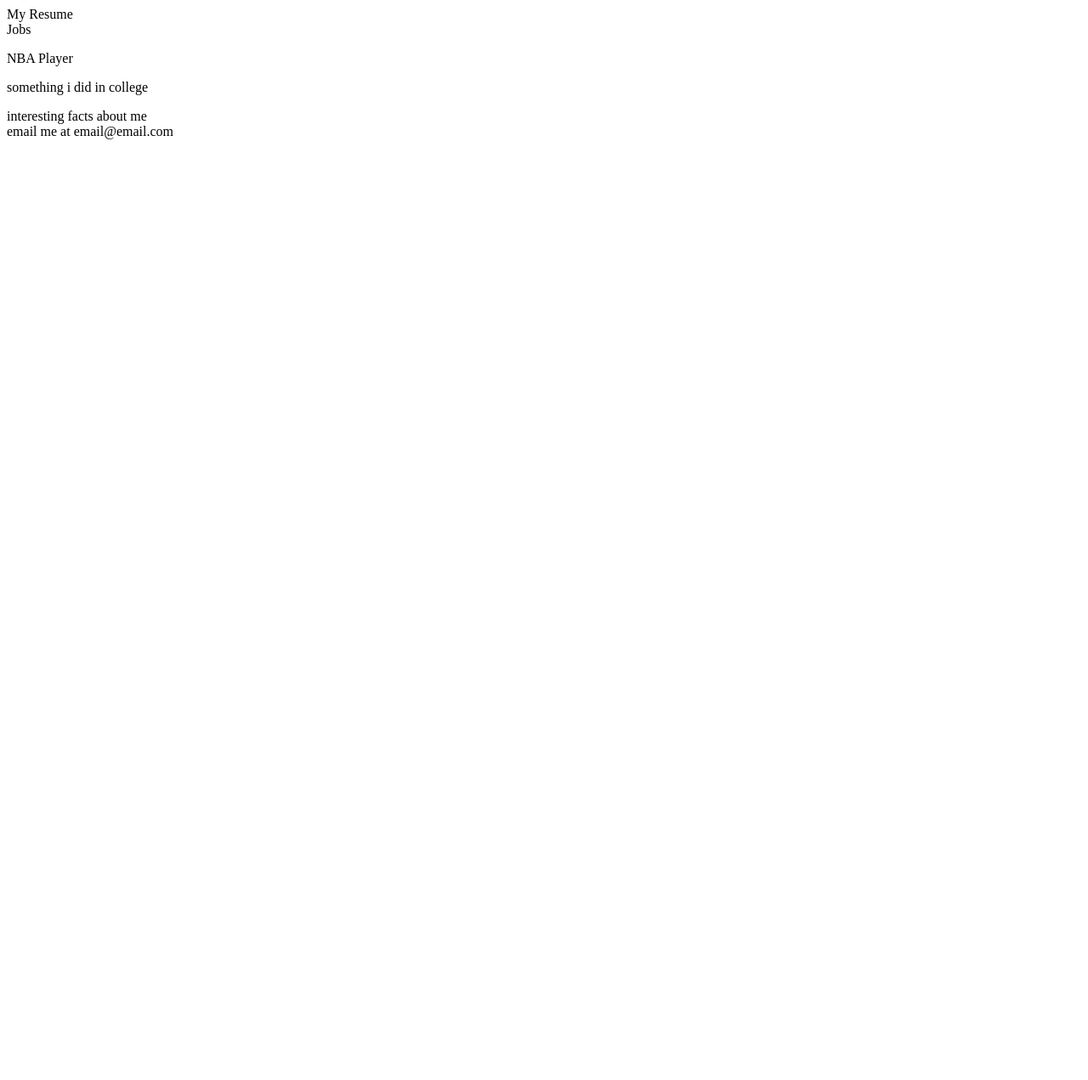
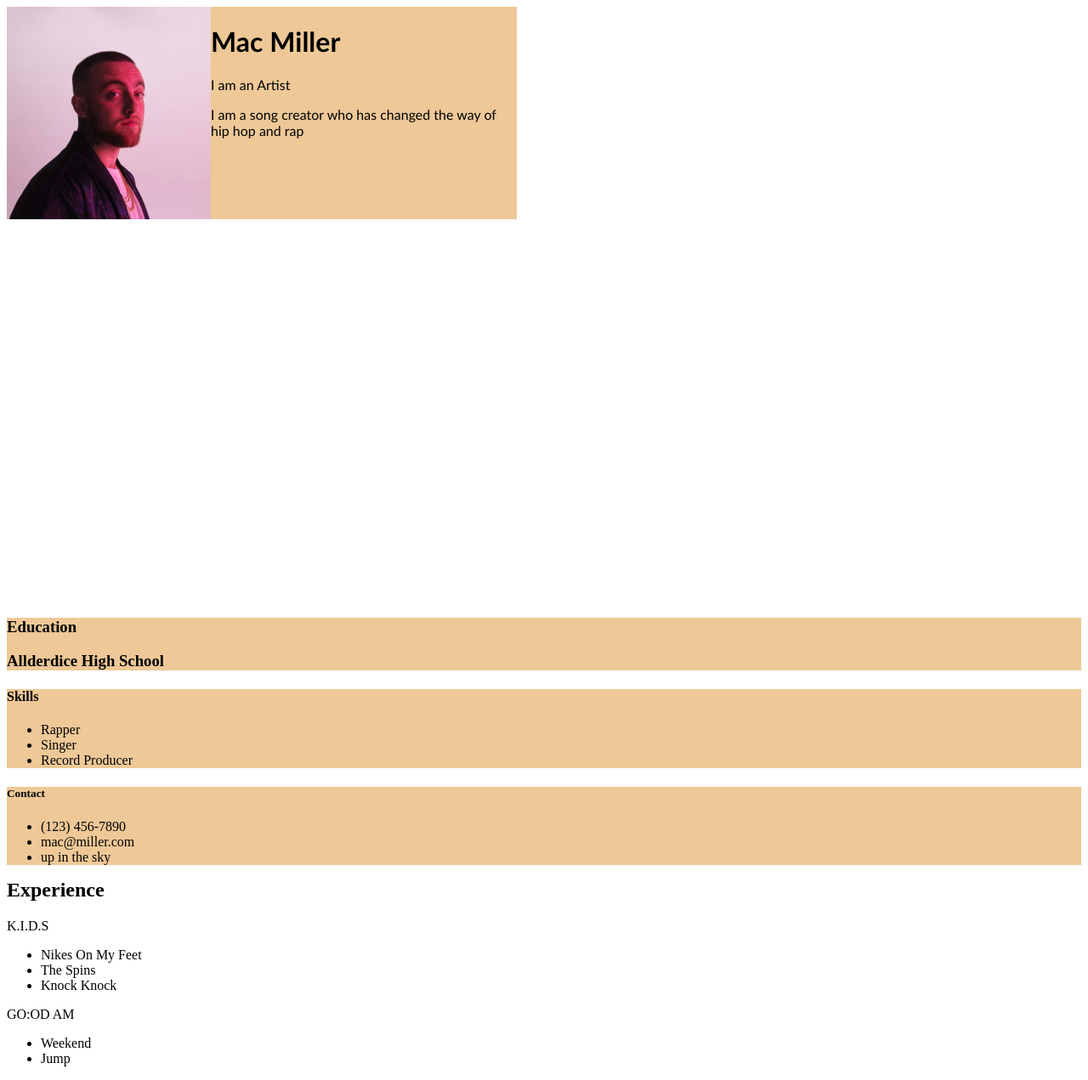
Before and after one commit to JakeBandy/ACA_web101_Jake_Bandy, a plain HTML site: page resume.html in a window 1280 px wide. Shown: the whole page at 85% size. Before the commit the page ends 800 px from the top, so only its background shows below. Drawn offline with Linux system fonts and the light colour scheme.

Commit message:
Finished

```diff
--- a/resume-styles.css
+++ b/resume-styles.css
@@ -0,0 +1,61 @@
+
+.grid-container
+{
+    height: 700px;
+    width: 600px;
+    display: grid;
+    grid-template-columns: 40% 60%;
+    grid-template-rows: 250px 50px 50px 50px 100px 100px 100px;
+    font-family:'Gill Sans', 'Gill Sans MT', Calibri, 'Trebuchet MS', sans-serif;
+
+
+
+}
+.about
+{
+    grid-column: 1/2;
+    grid-row: 1/2;
+    background-image: url("MacMiller.jpg");
+    background-position: center;
+    background-size: cover;
+}
+
+
+
+ header
+ {
+
+    grid-column: 2/3;
+    background-color: #eec897;
+    }
+
+.experience{
+
+    grid-column: 2/3;
+    grid-row: 2/-1;
+    margin-top: 1%;
+}
+
+.education{
+    grid-column: 1/2;
+    grid-row: 2/4;
+    background-color: #eec897;
+}
+.skills{
+    grid-row: 4/6;
+    background-color: #eec897;
+}
+.contacts{
+    grid-row: 6/8;
+     background-color: #eec897;
+}
+.experience,.education,.contact,.skills{
+    color:black;
+}
+.where{
+    font-size: small;
+    margin-top: 1px;
+}
+h1{
+    color:black;
+}
--- a/resume.html
+++ b/resume.html
@@ -1,20 +1,61 @@
+<!DOCTYPE html>
 <html lang="en">
 <head>
     <meta charset="UTF-8">
     <meta http-equiv="X-UA-Compatible" content="IE=edge">
     <meta name="viewport" content="width=device-width, initial-scale=1.0">
-        <title>Document</title>
-        <link rel="stylesheet" href="./resume-styles.css">
+    <title>Resume</title>
+    <link rel="stylesheet" href="resume-styles.css">
 </head>
 <body>
-        <header>My Resume</header>
-            <section>Jobs
-            <p>NBA Player</p>
-        </section>
-        <article>
-            <p>something i did in college</p>
-        </article>
-        <aside>interesting facts about me</aside>
-        <footer>email me at email@email.com</footer>
+    <div class='grid-container'>
+        <header>
+            <h1>Mac Miller</h1>
+            <p class="title">I am an Artist</p>
+            <p class="desc">I am a song creator who has changed the way of hip hop and rap</p>
+
+        </header>
+
+        <div class="about"></div>
+        </div>
+        <div class="education">
+            <h3 class="education">Education</h3>
+            <h3 class="location"> Allderdice High School</h3>
+
+        </div>
+        <div class=skills>
+            <h4 class="skills">Skills</h3>
+            <ul>
+                <li>Rapper</li>
+                <li>Singer</li>
+                <li>Record Producer</li>
+            </ul>
+        </div>
+        <div class="contacts">
+            <h5 class="contact">Contact</h4>
+            <ul>
+                <li>(123) 456-7890</li>
+                <li>mac@miller.com</li>
+                <li>up in the sky </li>
+            </ul>
+        </div>
+        <div class="experience">
+            <h2 class="experience">Experience</h2>
+            <p class="album">K.I.D.S</p>
+            <ul>
+                <li>Nikes On My Feet</li>
+                <li>The Spins</li>
+                <li>Knock Knock</li>
+            </ul>
+            <p class="album">GO:OD AM</p>
+            <ul>
+                <li>Weekend</li>
+                <li>Jump</li>
+            </ul>
+
+
+
+    </div>
+
 </body>
 </html>
```
Also changed, not shown: MacMiller.jpg (added). Lines whose indentation alone changed are shown as unchanged.
